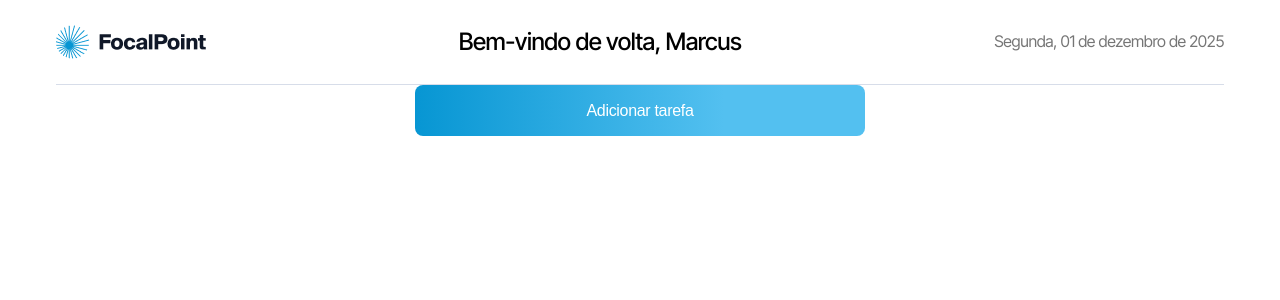
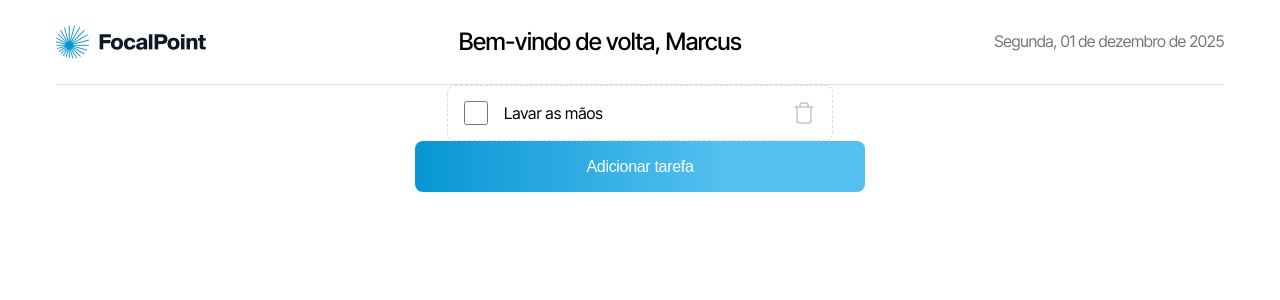
Before and after one commit to DevPBDias/legaplan-teste-tecnico, a Next.js app: page / in a window 1280 px wide. Shown: the top 300 px of the page. Built offline with nearby package versions, Linux system fonts and the light colour scheme.

Commit message:
feat: created TaskCard components and styled it

```diff
--- a/src/app/page.tsx
+++ b/src/app/page.tsx
@@ -1,8 +1,10 @@
 import AddTaskBtn from "@/components/addTaskBtn/AddTaskBtn";
+import TaskCard from "@/components/taskCard/TaskCard";
 
 export default function Home() {
   return (
     <main>
+      <TaskCard />
       <AddTaskBtn />
     </main>
   );
--- a/src/components/addTaskBtn/AddTaskBtn.tsx
+++ b/src/components/addTaskBtn/AddTaskBtn.tsx
@@ -7,7 +7,7 @@ const AddTaskBtn = () => {
   };
 
   return (
-    <button type="button" onClick={handleClick}>
+    <button type="button" className="add-task-btn" onClick={handleClick}>
       Adicionar tarefa
     </button>
   );
--- a/src/components/addTaskBtn/styles.scss
+++ b/src/components/addTaskBtn/styles.scss
@@ -1,4 +1,4 @@
-button {
+.add-task-btn {
     background: linear-gradient(90deg, #0796D3 0%, #53C0F0 68.65%);
     color: #FFFFFF;
     width: 450px;
--- /dev/null
+++ b/src/components/taskCard/TaskCard.tsx
@@ -0,0 +1,19 @@
+import Image from "next/image";
+import trashIcon from "@/assets/icons/trash.png";
+import "./styles.scss";
+
+const TaskCard = () => {
+  return (
+    <section>
+      <label htmlFor="checkTask">
+        <input type="checkbox" name="" id="checkTask" />
+        Lavar as mãos
+      </label>
+      <button type="button" className="trash-btn">
+        <Image src={trashIcon} alt="Icon to delete task" />
+      </button>
+    </section>
+  );
+};
+
+export default TaskCard;
--- /dev/null
+++ b/src/components/taskCard/styles.scss
@@ -0,0 +1,49 @@
+section {
+    display: flex;
+    flex-flow: row nowrap;
+    justify-content: space-between;
+    align-items: center;
+    width: 386px;
+    height: 56px;
+    padding: 16px;
+    border-radius: 8px;
+    border: 1px dashed rgba(215, 221, 233, 1);
+
+    label {
+        display: flex;
+        flex-flow: row nowrap;
+        justify-items: center;
+        align-items: center;
+        gap: 16px;
+
+        input[type="checkbox"] {
+            width: 24px;
+            height: 24px;
+            padding: 3px;
+            border: 1px solid rgba(176, 187, 209, 1);
+            border-radius: 4px;
+            color: rgba(176, 187, 209, 1);
+            accent-color: rgba(176, 187, 209, 1);
+        }
+
+        input[type="checkbox"]:checked::after {
+            border: 1px solid rgba(7, 150, 211, 1);
+            color: rgba(7, 150, 211, 1);
+            accent-color: rgba(160, 220, 246, 1);
+        }
+
+        p {
+            font-size: 16px;
+            font-weight: 400;
+            line-height: 19.36px;
+            letter-spacing: -0.02em;
+            text-align: left;
+        }
+    }
+
+    button {
+        width: 24px;
+        height: 24px;
+        border: none;
+    }
+}
```
